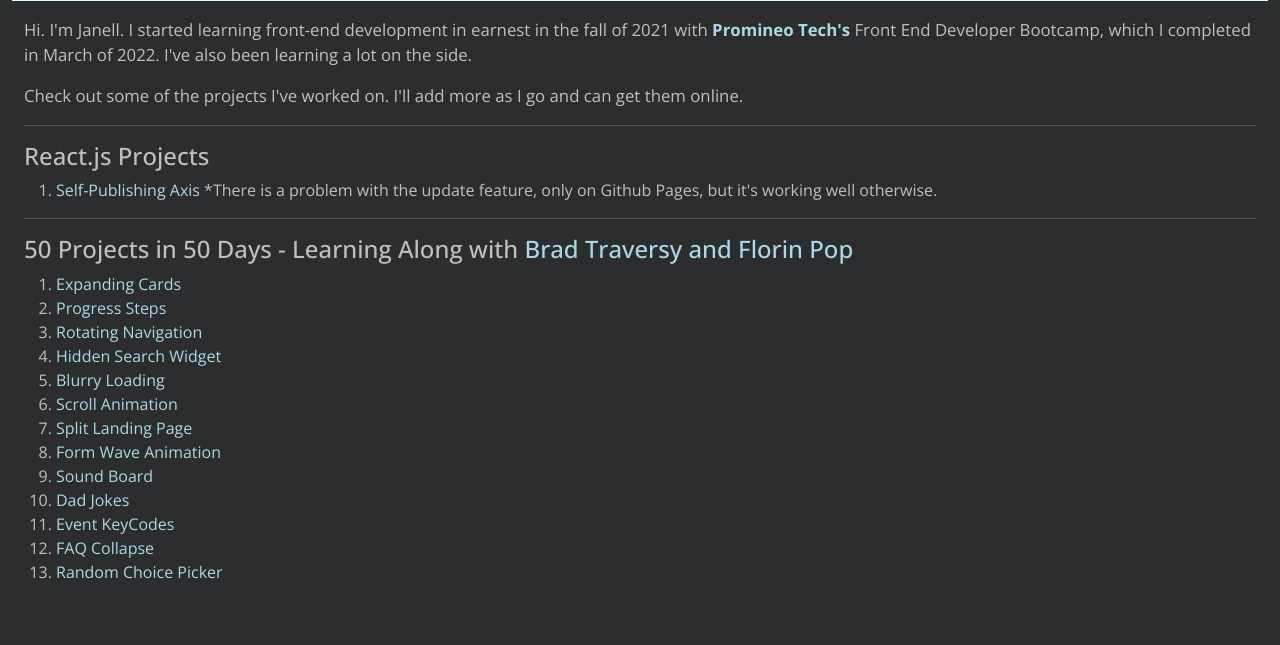
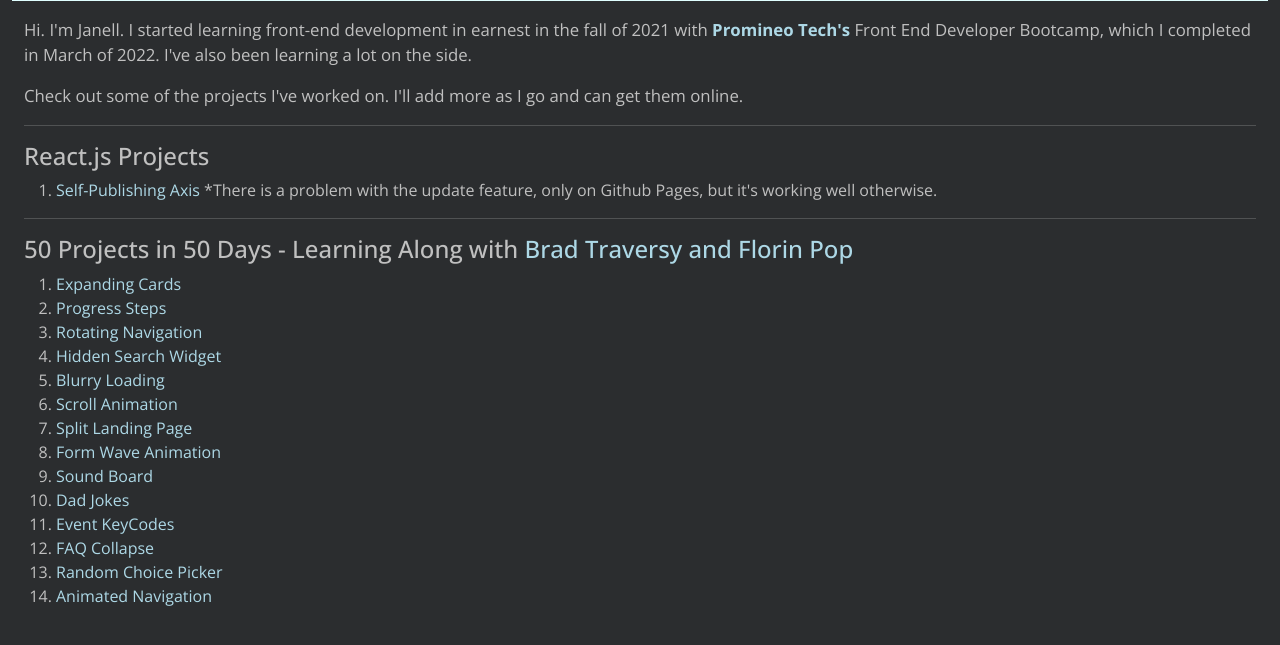
Before and after one commit to XanderWitch/XanderWitch.github.io, a website: page index.html in a window 1280 px wide. Shown: the part 71-716 px from the top of the page. Drawn offline with nearby package versions, Linux system fonts and the light colour scheme.

Commit message:
Added project 14/50
Animated Navigation

```diff
--- a/index.html
+++ b/index.html
@@ -202,6 +202,15 @@
 								>Random Choice Picker</a
 							>
 						</li>
+						<li>
+							<a
+								href="https://xanderwitch.github.io/14_Animated-Navigation/"
+								target="_blank"
+								rel="noopener noreferrer"
+								>Animated Navigation</a
+							>
+						</li>
+
 					</ol>
 				</div>
 			</div>
```
